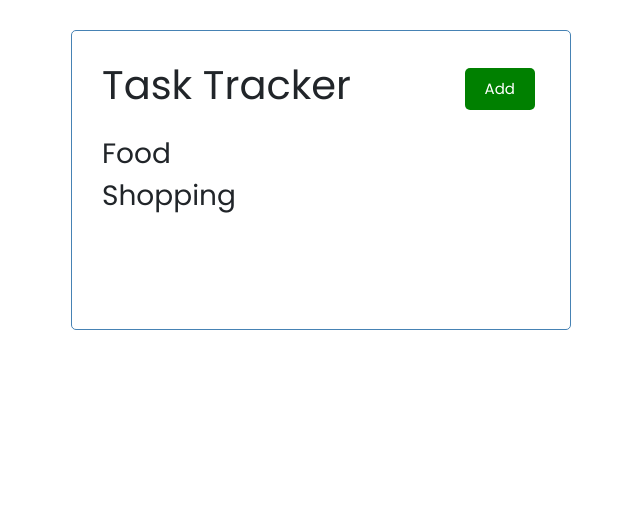
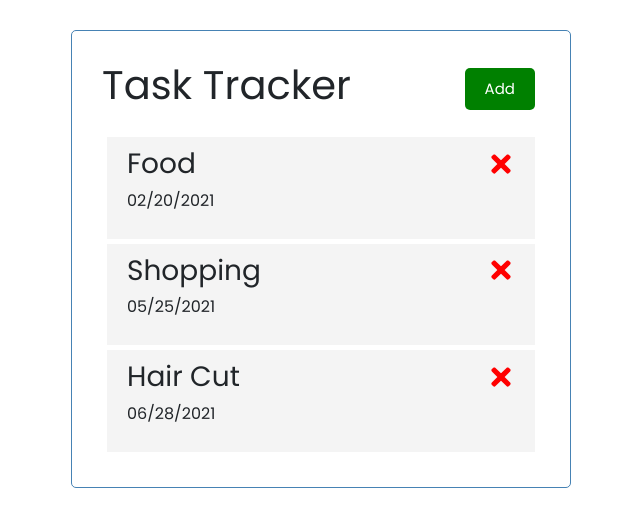
Before and after one commit to Mwong228/React-TaskTracker, a React (Create React App) app: page / in a window 1280 px wide. Shown: the top 526 px of the page, without its empty margins (319-959 px from the left). Built offline with nearby package versions, Linux system fonts and the light colour scheme.

Commit message:
implemented delete tasks

```diff
--- a/package.json
+++ b/package.json
@@ -8,6 +8,7 @@
     "@testing-library/user-event": "^12.8.3",
     "react": "^17.0.2",
     "react-dom": "^17.0.2",
+    "react-icons": "^4.2.0",
     "react-scripts": "4.0.3",
     "web-vitals": "^1.1.1"
   },
--- a/src/App.js
+++ b/src/App.js
@@ -1,13 +1,38 @@
 import Header from './components/Header'
-import Task from './components/Task'
-
+import Tasks from './components/Tasks'
+import { useState } from 'react'
 
 function App() {
+  const [tasks, setTasks] = useState([
+    {
+      id: 1,
+      text: 'Food',
+      day: '02/20/2021',
+      reminder: false
+    },
+    {
+      id: 2,
+      text: 'Shopping',
+      day: '05/25/2021',
+      reminder: false
+    },
+    {
+      id: 3,
+      text: 'Hair Cut',
+      day: '06/28/2021',
+      reminder: false
+    }
+  ])
+
+  //Delete Task
+  function deleteTask(id){
+    console.log('delete', id)
+  }
 
   return (
     <div className="container">
-      <Header/>
-      <Task/>
+      <Header />
+      <Tasks tasks={tasks} onDelete={deleteTask}/>
     </div>
   );
 }
--- a/src/components/Task.js
+++ b/src/components/Task.js
@@ -1,26 +1,11 @@
-import {useState } from 'react'
+import { FaTimes } from 'react-icons/fa'
 
-const Task = () => {
-    const [tasks, setTasks] = useState([
-        {
-            id: 1,
-            text: 'Food',
-            day: '02/20/2021',
-            reminder: false
-        },
-        {
-            id: 2,
-            text: 'Shopping',
-            day: '05/25/2021',
-            reminder: false
-        }
-    ])
+const Task = ({task}) => {
     return (
-        <>
-            {tasks.map(task => (
-            <h3 key={task.id}>{task.text}</h3>
-            ))}
-        </>
+        <div className='task'>
+            <h3>{task.text} <FaTimes style={{color: 'red', cursor: 'pointer'}} /></h3>
+            <p>{task.day}</p>
+        </div>
     )
 }
 
--- /dev/null
+++ b/src/components/Tasks.js
@@ -0,0 +1,13 @@
+import Task from './Task'
+
+const Tasks = ({tasks}) => {
+    return (
+        <>
+            {tasks.map(task => (
+            <Task key={task.id} task={task}></Task>
+            ))}
+        </>
+    )
+}
+
+export default Tasks
```
Also changed, not shown: 1 other file (tests, documents, lock files or other folders).
